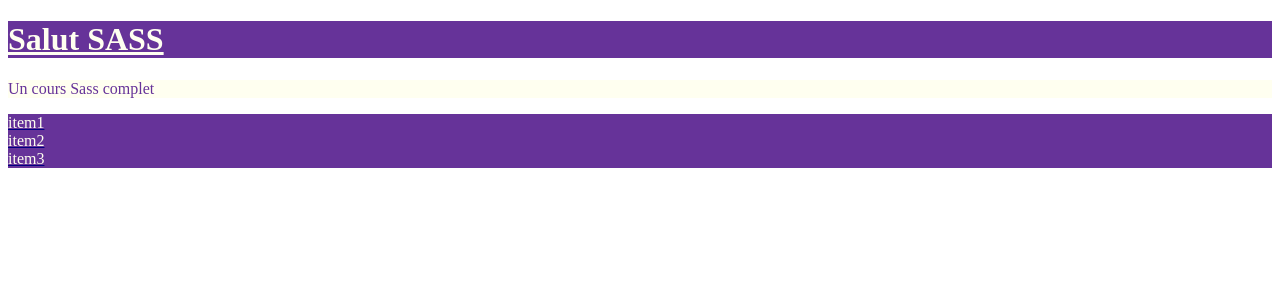
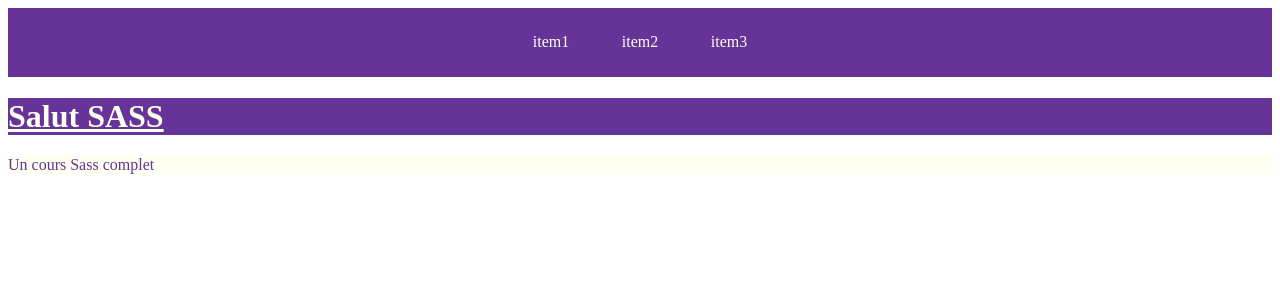
Before and after one commit to kaicarver/htmlcdag2, a PHP site: page /semaine2/sass/coursSass.html in a window 1280 px wide. Shown: the top 300 px of the page. Run offline with PHP 8.4, Linux system fonts and the light colour scheme.

Commit message:
corr exo SASS

```diff
--- a/semaine2/sass/coursSass.html
+++ b/semaine2/sass/coursSass.html
@@ -7,12 +7,12 @@
     <link rel="stylesheet" href="styles/coursSass.css">
 </head>
 <body>
+    <nav>
+        <a href="#">item1</a>
+        <a href="#">item2</a>
+        <a href="#">item3</a>
+    </nav>
     <h1>Salut SASS</h1>
     <p>Un cours Sass complet</p>
-    <nav>
-        <div>item1</div>
-        <div>item2</div>
-        <div>item3</div>
-    </nav>
 </body>
 </html>
--- a/semaine2/sass/styles/coursSass.css
+++ b/semaine2/sass/styles/coursSass.css
@@ -12,10 +12,18 @@
 
 nav {
   background-color: rebeccapurple;
+  text-align: center;
+  padding: 2%;
 }
 
-nav div {
+nav a {
   color: ivory;
+  text-decoration: none;
+  padding: 0 2%;
+}
+
+nav a:hover {
   text-decoration: underline;
-  text-decoration-color: navy;
+  text-decoration-color: red;
+  border-bottom: 5px red dotted;
 }/*# sourceMappingURL=coursSass.css.map */
--- a/semaine2/sass/styles/coursSass.scss
+++ b/semaine2/sass/styles/coursSass.scss
@@ -1,7 +1,7 @@
 
 $main-color: rebeccapurple;
 $secondary-color: ivory;
-$third-color: navy;
+$third-color: red;
 
 h1 {
     background-color: $main-color;
@@ -17,9 +17,18 @@
 
 nav {
     background-color: $main-color;
+    text-align: center;
+    padding: 2%;
 }
-nav div {
+
+nav a {
     color: $secondary-color;
+    text-decoration: none;
+    padding: 0 2%;
+}
+
+nav a:hover {
     text-decoration: underline;
     text-decoration-color: $third-color;
+    border-bottom: 5px $third-color dotted;
 }
```
Also changed, not shown: 1 other file.
